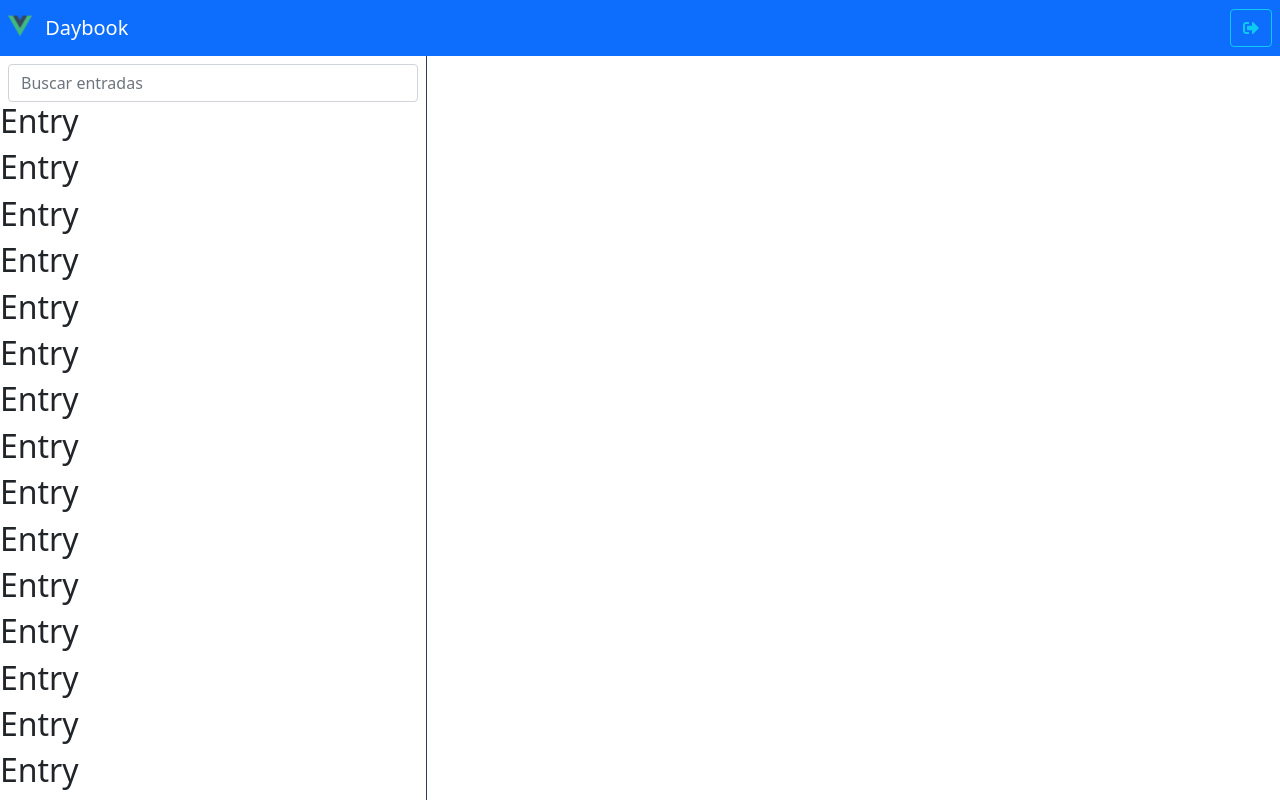
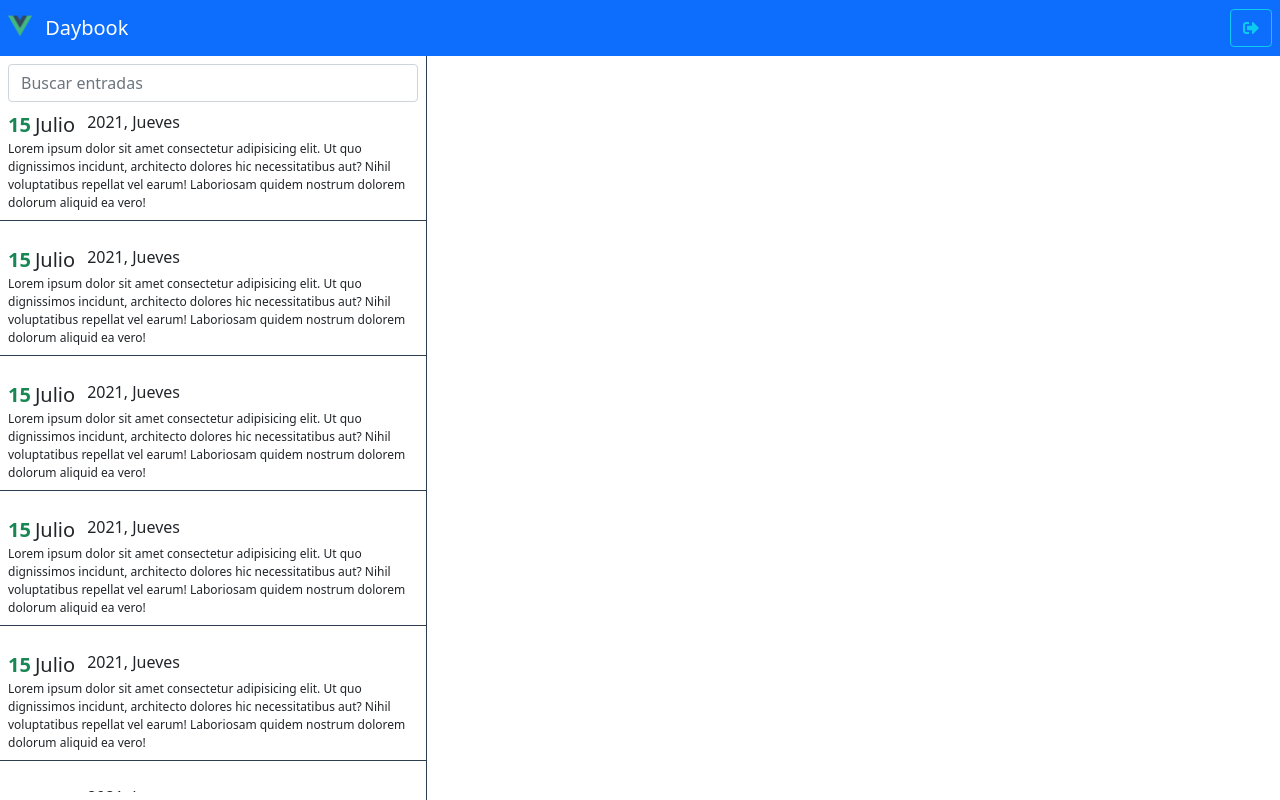
Before and after one commit to antonywyatt/Vue-JournalApp, a Vue app: page / in a window 1280 px wide. Both pictures are taken after a click on the button "Hola". Built offline with nearby package versions, Linux system fonts and the light colour scheme; the HTML template or start-up script is replaced by a standard one.

Commit message:
Entry List

```diff
--- /dev/null
+++ b/src/modules/daybook/components/Entry.vue
@@ -0,0 +1,37 @@
+<template>
+    <div
+        class="entry-container mb-3 pointer p-2">
+        <div class="entry-title d-flex">
+            <span class="text-success fs-5 fw-bold">15</span>
+            <span class="mx-1 fs-5">Julio</span>
+            <span class="mx-2 fw-light">2021, Jueves</span>
+        </div>
+
+        <div class="entry-description">
+            Lorem ipsum dolor sit amet consectetur adipisicing elit. Ut quo dignissimos incidunt, architecto dolores hic necessitatibus aut? Nihil voluptatibus repellat vel earum! Laboriosam quidem nostrum dolorem dolorum aliquid ea vero!
+        </div>
+    </div>
+</template>
+
+<script>
+export default {
+
+}
+</script>
+
+<style  lang="scss" scoped>
+.entry-container{
+    border-bottom: 1px solid #2c3e50;
+    transition: 0.2s all ease-in;
+
+    &:hover {
+        background-color: lighten($color: gray, $amount: 45);
+        transition: 0.2s all ease-in;
+    }
+    .entry-description{
+        font-size: 12px;
+    }
+}
+
+
+</style>
--- a/src/modules/daybook/components/EntryList.vue
+++ b/src/modules/daybook/components/EntryList.vue
@@ -8,17 +8,20 @@
         </div>
 
         <div class="entry-scrollarea">
-            <h2
+            <Entry
             v-for="item in 100"
             :key="item"
-            >Entry</h2>
+            />
         </div>
     </div>
 </template>
 
 <script>
+import { defineAsyncComponent } from '@vue/runtime-core'
 export default {
-
+    components:{
+        Entry: defineAsyncComponent( () => import('./Entry.vue') )
+    }
 }
 </script>
 
--- a/src/styles/styles.scss
+++ b/src/styles/styles.scss
@@ -10,4 +10,8 @@ $theme-colors: (
 );
 
 
-@import 'node_modules/bootstrap/scss/bootstrap.scss'
+@import 'node_modules/bootstrap/scss/bootstrap.scss';
+
+.pointer{
+  cursor: pointer;
+}
```
